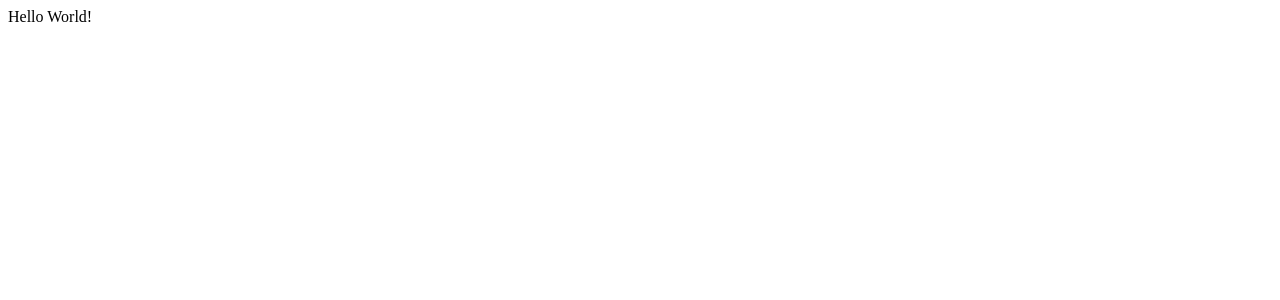
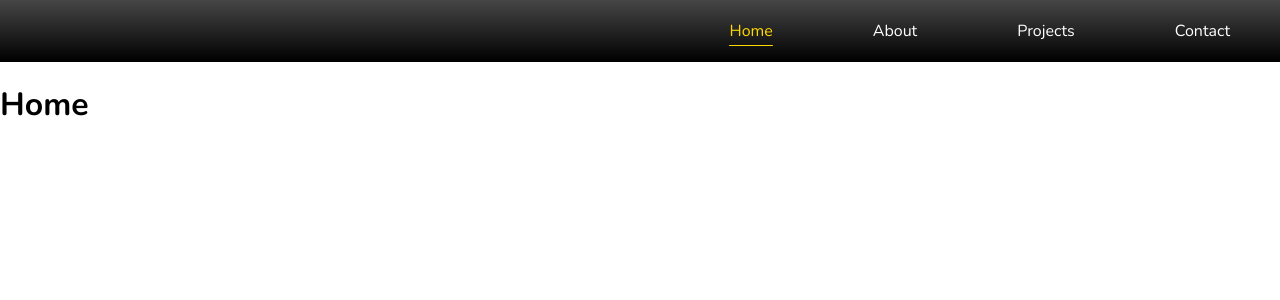
Before and after one commit to KyleJohnson42/Website, a React app: page / in a window 1280 px wide. Shown: the top 300 px of the page. Built offline with nearby package versions, Linux system fonts and the light colour scheme.

Commit message:
Implement navbar

```diff
--- /dev/null
+++ b/client/src/components/About.jsx
@@ -0,0 +1,7 @@
+import React, { useState, useEffect } from 'react';
+
+const About = () => {
+  return <h1>About Me</h1>;
+};
+
+export default About;
--- /dev/null
+++ b/client/src/components/App.jsx
@@ -0,0 +1,28 @@
+import React, { useState, useEffect } from 'react';
+import { BrowserRouter as Router, Switch, Route, Redirect, useHistory } from 'react-router-dom';
+import Navbar from './Navbar.jsx';
+import Home from './Home.jsx';
+import About from './About.jsx';
+import Projects from './Projects.jsx';
+import Contact from './Contact.jsx';
+import NotFound from './NotFound.jsx';
+
+
+
+const App = () => {
+	const [pageSelect, setPageSelect] = useState('home');
+
+	return (
+    <>
+      <Navbar pageSelect={pageSelect} setPageSelect={setPageSelect} />
+      {pageSelect == 'home' ? <Home />
+        : pageSelect == 'about' ? <About />
+        : pageSelect == 'projects' ? <Projects />
+        : pageSelect == 'contact' ? <Contact />
+        : <NotFound />
+      }
+    </>
+	);
+};
+
+export default App;
--- /dev/null
+++ b/client/src/components/Contact.jsx
@@ -0,0 +1,7 @@
+import React, { useState, useEffect } from 'react';
+
+const Contact = () => {
+  return <h1>Contact Me</h1>;
+};
+
+export default Contact
--- /dev/null
+++ b/client/src/components/Home.jsx
@@ -0,0 +1,7 @@
+import React, { useState, useEffect } from 'react';
+
+const Home = () => {
+  return <h1>Home</h1>;
+};
+
+export default Home;
--- /dev/null
+++ b/client/src/components/Navbar.jsx
@@ -0,0 +1,27 @@
+import React, { useState, useEffect } from 'react';
+
+const Navbar = ({pageSelect, setPageSelect}) => {
+  const handleClick = e => {
+    setPageSelect(e.target.id);
+	};
+
+  console.log(pageSelect, setPageSelect);
+
+  return (
+    <nav>
+      <li id='home' onClick={handleClick} className={pageSelect == 'home' ? 'active' : 'inactive'}>Home</li>
+      <li id='about' onClick={handleClick} className={pageSelect == 'about' ? 'active' : 'inactive'}>About</li>
+      <li id='projects' onClick={handleClick} className={pageSelect == 'projects' ? 'active' : 'inactive'}>Projects</li>
+      <li id='contact' onClick={handleClick} className={pageSelect == 'contact' ? 'active' : 'inactive'}>Contact</li>
+      <div className={`underline ${
+        pageSelect == 'home' ? 'underlineHome'
+        : pageSelect == 'about' ? 'underlineAbout'
+        : pageSelect == 'projects' ? 'underlineProjects'
+        : pageSelect == 'contact' ? 'underlineContact'
+        : ''
+      }`}></div>
+    </nav>
+  );
+}
+
+export default Navbar;
--- /dev/null
+++ b/client/src/components/NotFound.jsx
@@ -0,0 +1,7 @@
+import React, { useState, useEffect } from 'react';
+
+const NotFound = () => {
+  return <h1>404</h1>;
+};
+
+export default NotFound;
--- /dev/null
+++ b/client/src/components/Projects.jsx
@@ -0,0 +1,7 @@
+import React, { useState, useEffect } from 'react';
+
+const Projects = () => {
+  return <h1>My Projects</h1>;
+};
+
+export default Projects;
--- a/client/src/index.js
+++ b/client/src/index.js
@@ -1,4 +1,5 @@
 import React from 'react';
 import ReactDOM from 'react-dom';
+import App from './components/App.jsx';
 
-ReactDOM.render(<div>Hello World!</div>, document.getElementById('app'));
+ReactDOM.render(<App />, document.getElementById('app'));
--- a/public/index.html
+++ b/public/index.html
@@ -3,7 +3,11 @@
 <head>
   <meta charset="UTF-8">
   <meta name="viewport" content="width=device-width, initial-scale=1.0">
-  <title>Cow List</title>
+  <title>Kyle Johnson | Full Stack Engineer</title>
+  <link rel="preconnect" href="https://fonts.googleapis.com">
+  <link rel="preconnect" href="https://fonts.gstatic.com" crossorigin>
+  <link href="https://fonts.googleapis.com/css2?family=Nunito:ital,wght@0,200..1000;1,200..1000&display=swap" rel="stylesheet">
+  <link rel="stylesheet" href="styles.css">
 </head>
 <body>
   <div id="app">If you can see this, React isn't running!</div>
--- /dev/null
+++ b/public/styles.css
@@ -0,0 +1,66 @@
+body {
+  margin: 0;
+  font-family: "Nunito", sans-serif;
+}
+
+nav {
+  display: flex;
+  justify-content: flex-end;
+  background-color: black; /* For browsers that do not support gradients */
+  background-image: linear-gradient(rgb(70, 70, 70), black);
+  color: white;
+}
+
+nav > li {
+  display: inline;
+  margin: 20px min(50px, 4vw);
+  border: 1px black;
+}
+
+nav > li:hover {
+  color: gold;
+  transition: color 200ms;
+  cursor: pointer;
+}
+
+.active {
+  color: gold;
+  transition: color 200ms;
+}
+
+.inactive {
+  color: white;
+  transition: color 200ms;
+}
+
+.underline {
+  position: absolute;
+  height: 1px;
+  top: 45px;
+  border-radius: 25px;
+  background: gold;
+}
+
+.underlineHome {
+  width: 43.288px;
+  right: calc(min(50px, 4vw) * 7 + 157.265px);
+  transition: all 200ms;
+}
+
+.underlineAbout {
+  width: 44.475px;
+  right: calc(min(50px, 4vw) * 5 + 112.79px);
+  transition: all 200ms;
+}
+
+.underlineProjects {
+  width: 57.5px;
+  right: calc(min(50px, 4vw) * 3 + 55.29px);
+  transition: all 200ms;
+}
+
+.underlineContact {
+  width: 55.29px;
+  right: min(50px, 4vw);
+  transition: all 200ms ease-in-out;
+}
```
